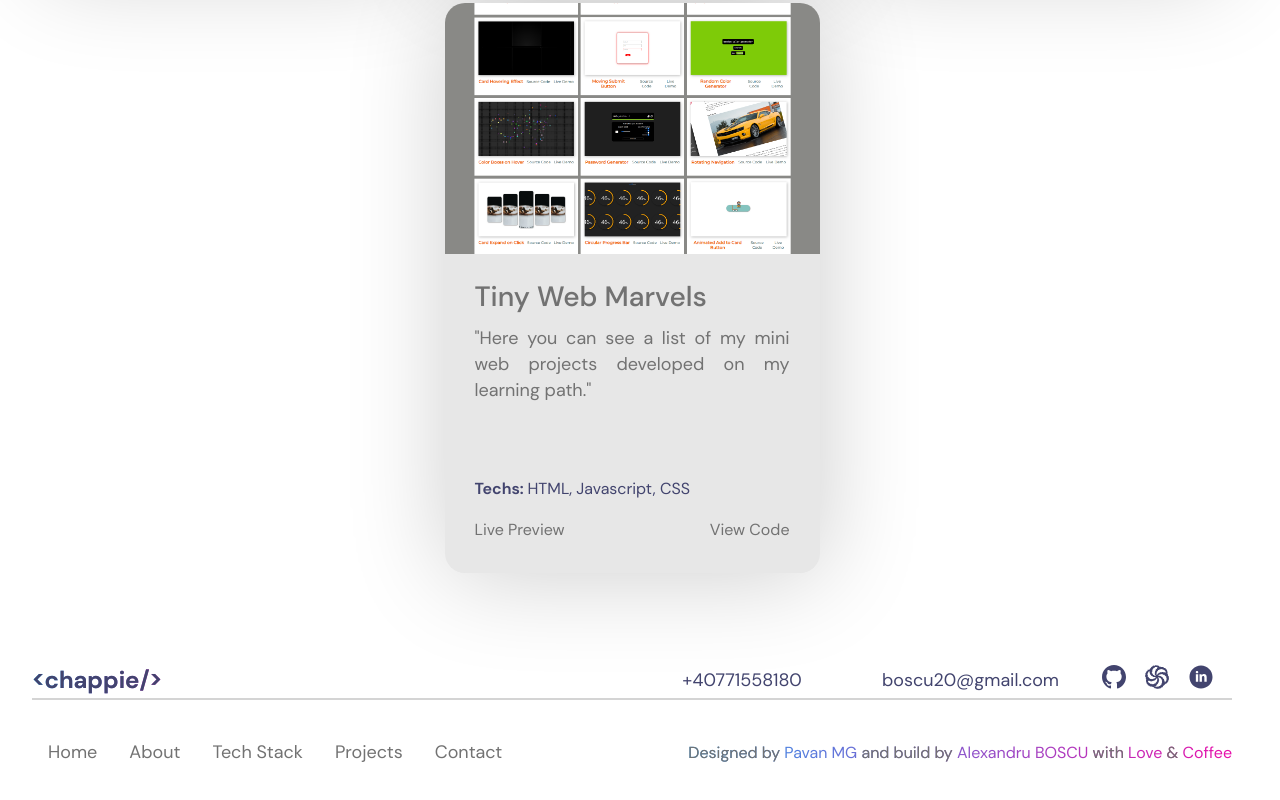
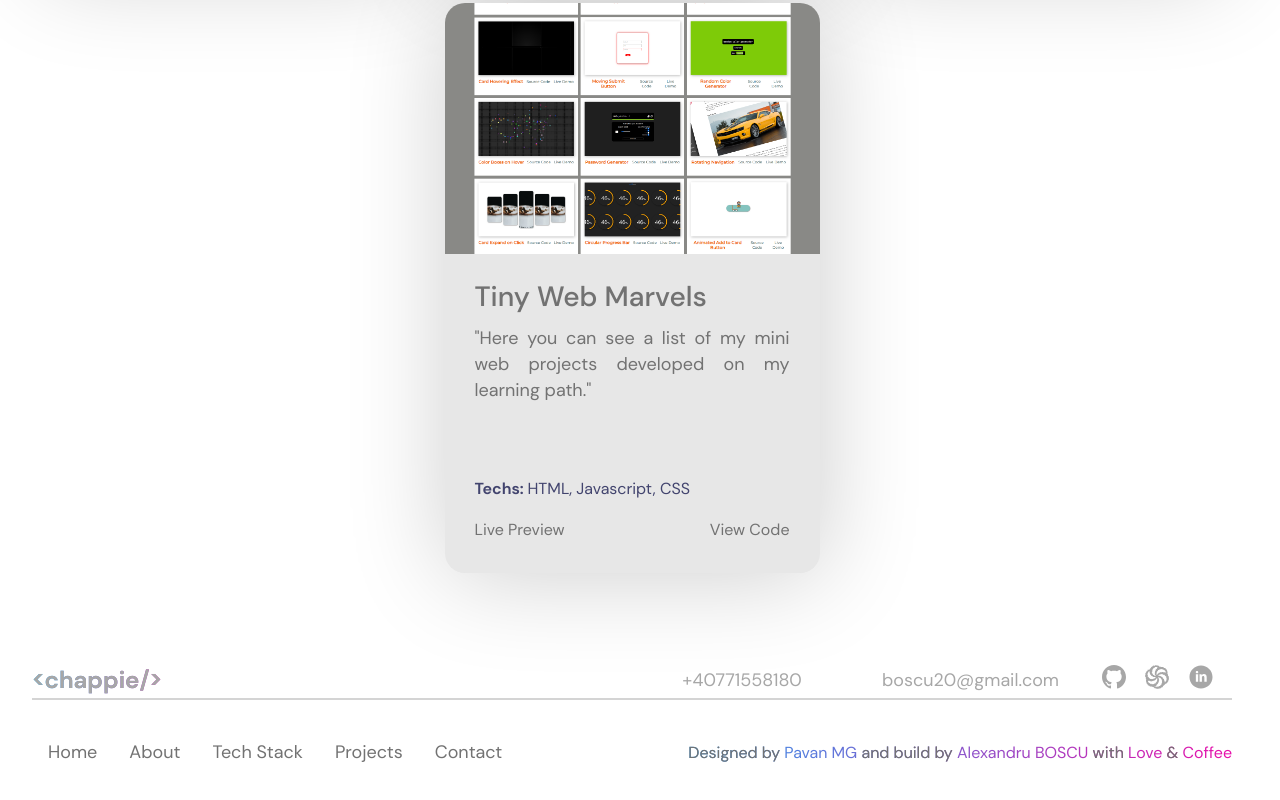
Before and after one commit to mrchappie/portfolio_v3, a Next.js app: page / in a window 1280 px wide. Shown: the part 2809-3609 px from the top of the page. Built offline with nearby package versions, Linux system fonts and the light colour scheme.

Commit message:
small fixes

```diff
--- a/components/footer/footerComponent.js
+++ b/components/footer/footerComponent.js
@@ -10,15 +10,15 @@ const footerComponent = () => {
     <footer className={styles.footer}>
       <section className={styles.footer__contact}>
         <LogoComponent
-          style={{ '-webkit-text-fill-color': '#42446e' }}
+          style={{ '-webkit-text-fill-color': '#a7a7a7' }}
         ></LogoComponent>
-        <div className={styles.contact__options} style={{ color: '#42446e' }}>
+        <div className={styles.contact__options} style={{ color: '#a7a7a7' }}>
           <div className={styles.contact__options__phone}>+40771558180</div>
           <div className={styles.contact__options__email}>
             boscu20@gmail.com
           </div>
         </div>
-        <SocialLinks style={{ fill: '#42446e' }}></SocialLinks>
+        <SocialLinks style={{ fill: '#a7a7a7' }}></SocialLinks>
       </section>
       <div className={styles.divider}></div>
       <section className={styles.footer__navigation}>
--- a/components/navigationBar/navigationBar.module.scss
+++ b/components/navigationBar/navigationBar.module.scss
@@ -93,7 +93,7 @@
           color: var(--text);
 
           &:hover {
-            color: var(--background-color);
+            color: #fff;
           }
         }
       }
```
Also changed, not shown: public/assets/icons/menu__icon.svg.
